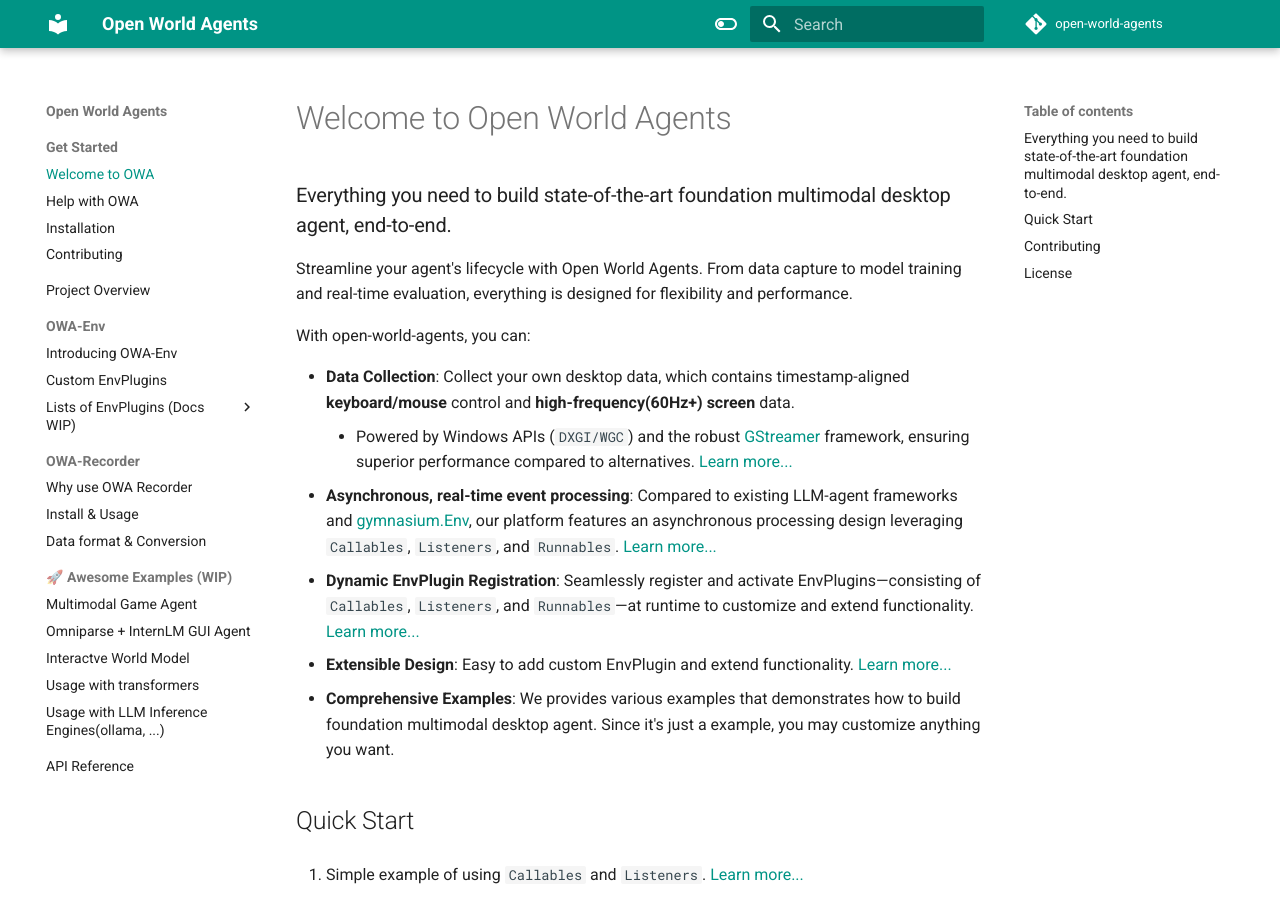
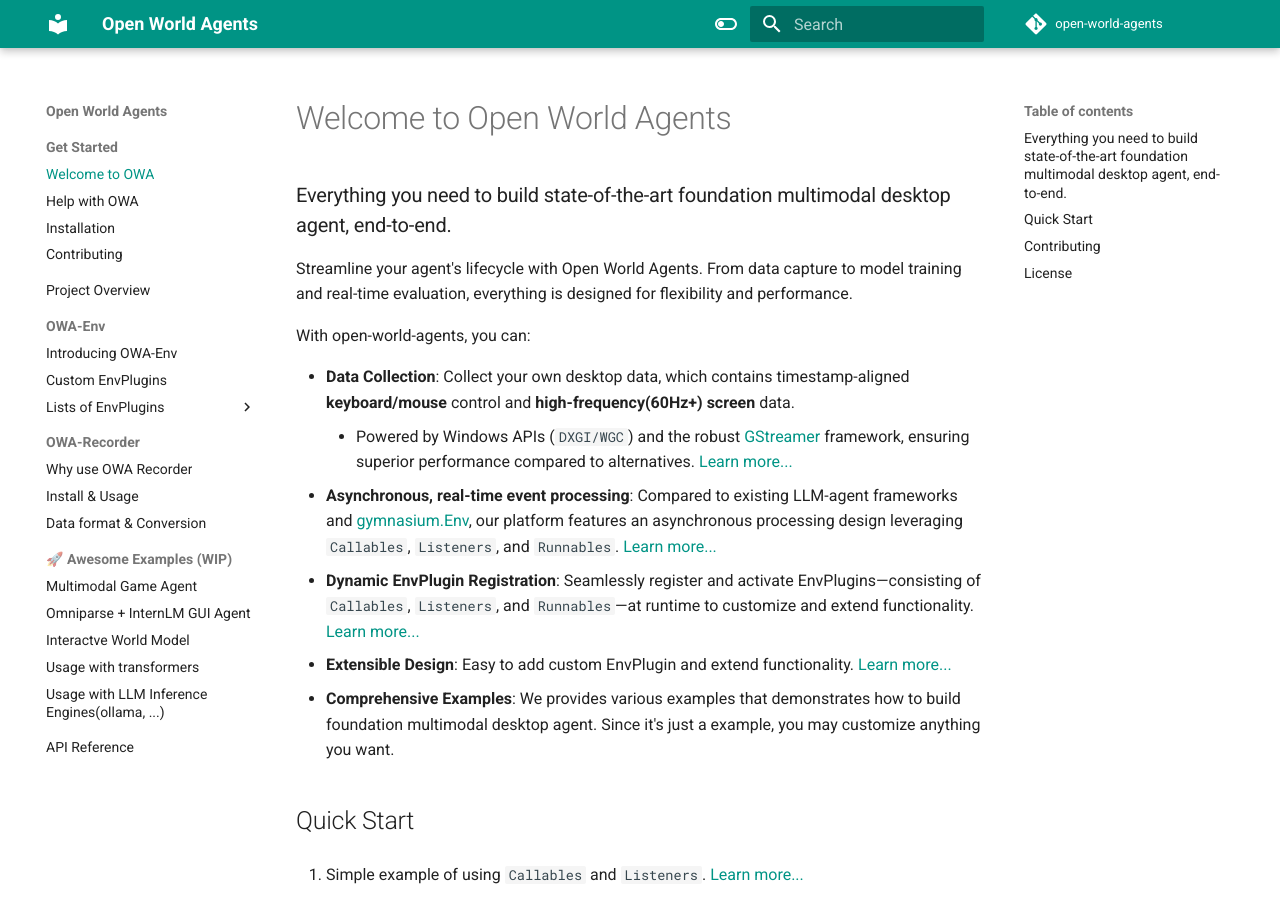
Before and after one commit to open-world-agents/open-world-agents, an MkDocs documentation site: the page built from docs/index.md, in a window 1280 px wide and 900 px high. Built offline with MkDocs 1.6.1 and Material for MkDocs 9.7.7, drawn with Linux system fonts in a browser that asks for light colours; comment, search, counter and statistics services are not loaded.

```diff
--- a/mkdocs.yml
+++ b/mkdocs.yml
@@ -75,10 +75,10 @@ nav:
   - OWA-Env:
     - Introducing OWA-Env: env/index.md
     - Custom EnvPlugins: env/custom_plugins.md
-    - Lists of EnvPlugins (Docs WIP):
+    - Lists of EnvPlugins:
       - Standard Environment: env/plugins/std.md
       - Desktop Environment: env/plugins/desktop_env.md
-      - Gstreamer Environment: env/plugins/gstreamer_env.md
+      - Gstreamer Environment (Docs=WIP): env/plugins/gstreamer_env.md
   - OWA-Recorder:
     - Why use OWA Recorder: recorder/why.md
     - Install & Usage: recorder/install_and_usage.md
```
